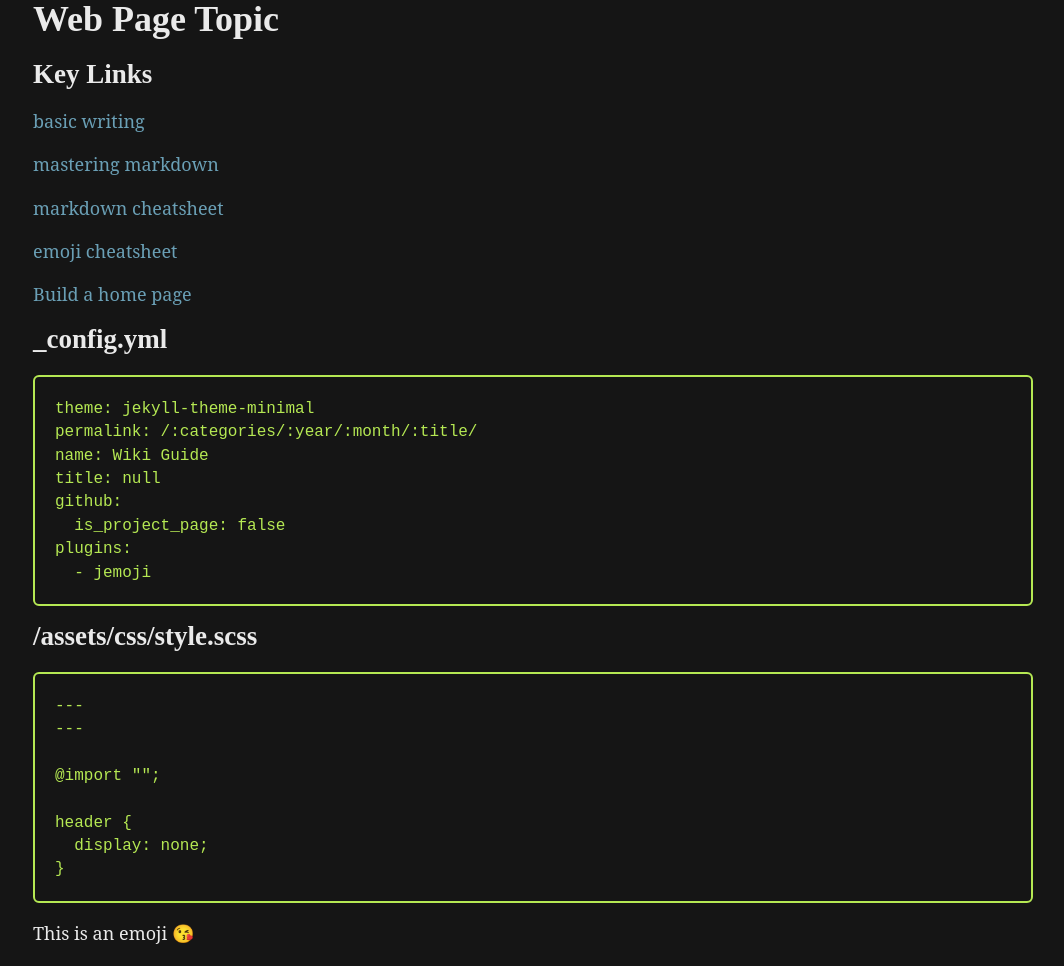
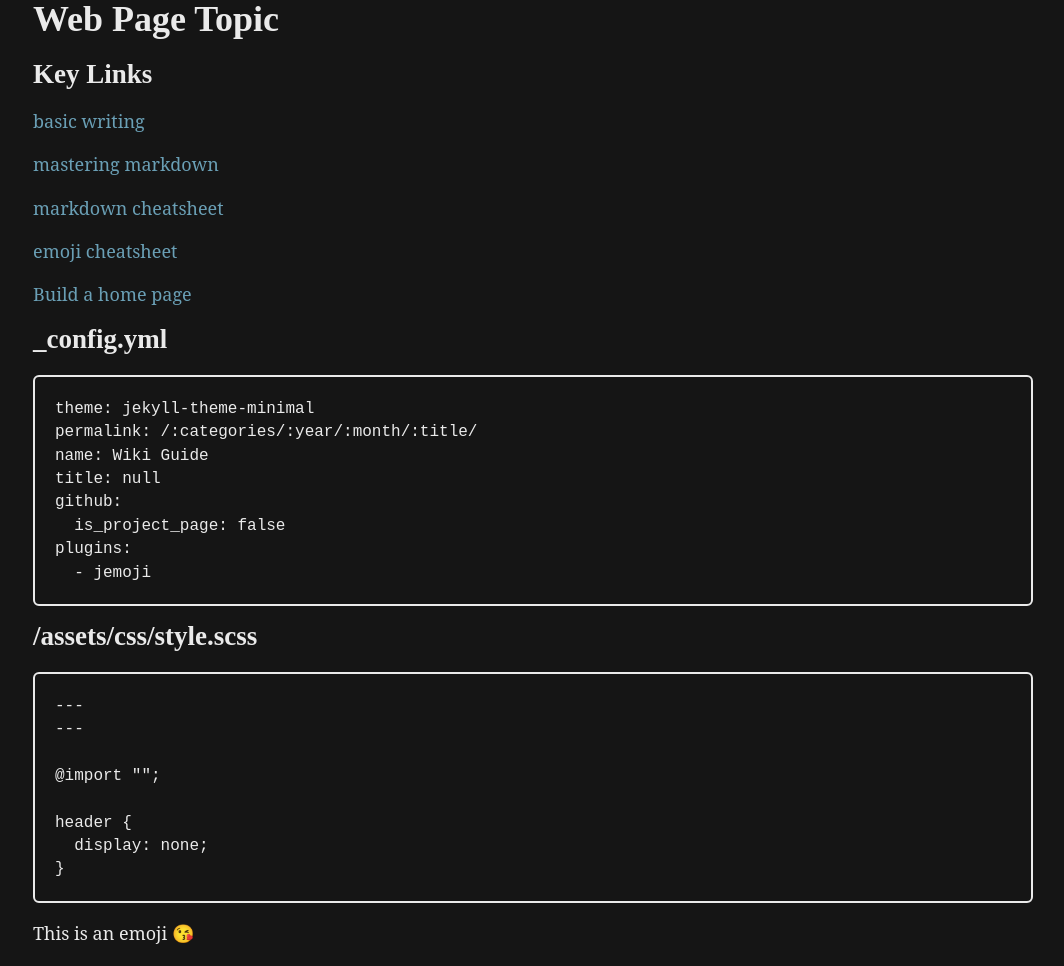
Before and after one commit to profphillips/wikibasics, a Jekyll site: the page built from index.md, in a window 1280 px wide. Shown: the whole page, without its empty margins (107-1171 px from the left). Built offline with Jekyll 4.4.1, drawn with Linux system fonts in a browser that asks for light colours; emoji names are drawn with the system emoji font; our own code applies the rules of GitHub Pages for plain Markdown files.

Commit message:
Update style.scss

```diff
--- a/assets/css/style.scss
+++ b/assets/css/style.scss
@@ -27,7 +27,7 @@ $silver-chalice: #aaa;
 
     $color: $gallery;
     $background-color: $cod-grey;
-    $pre-color: $conifer;
+    $pre-color: $gallery; //$conifer;
     $pre-background-color: $cod-grey;
     $blockquote-color: $gallery;
     $blockquote-background-color: $cod-grey;
```
